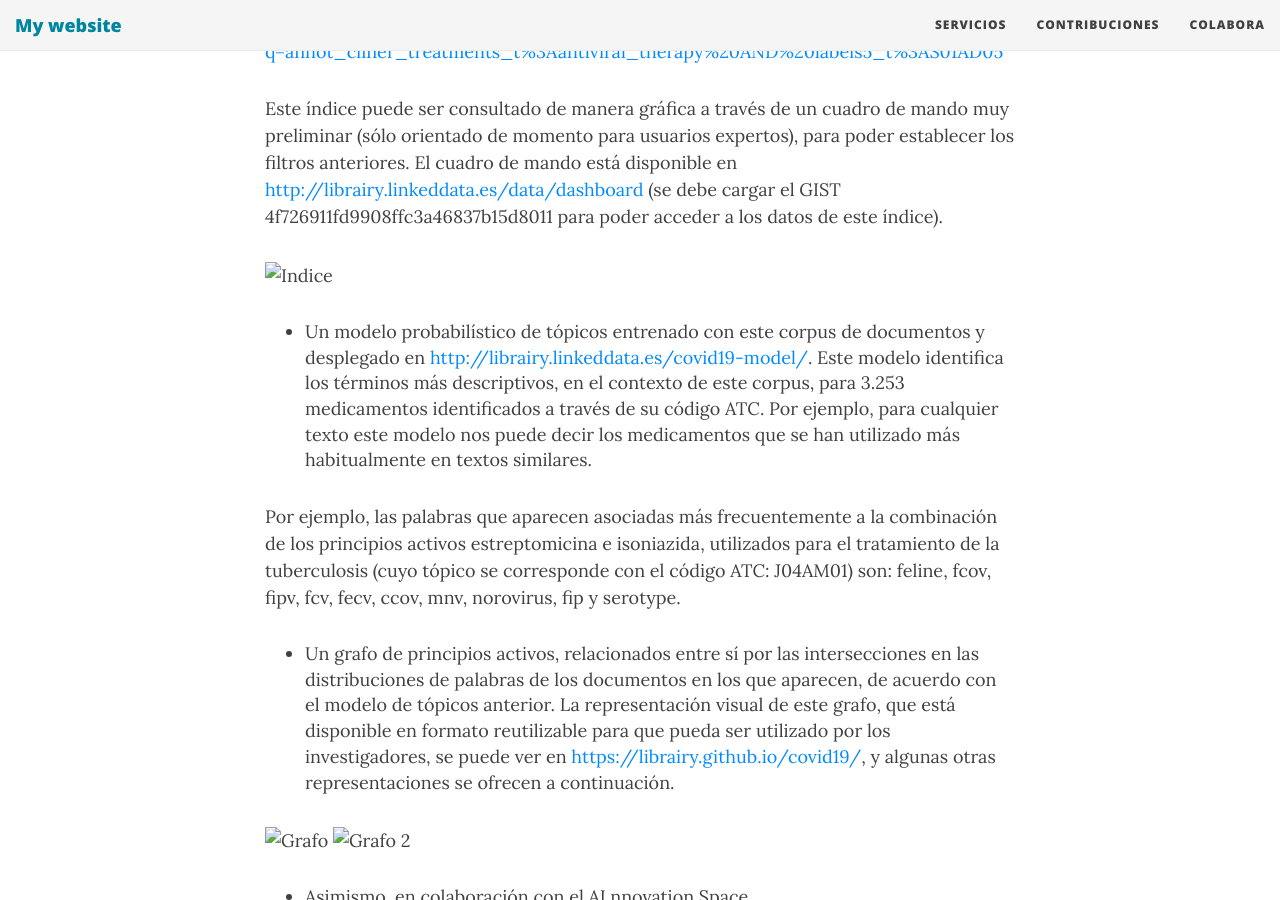
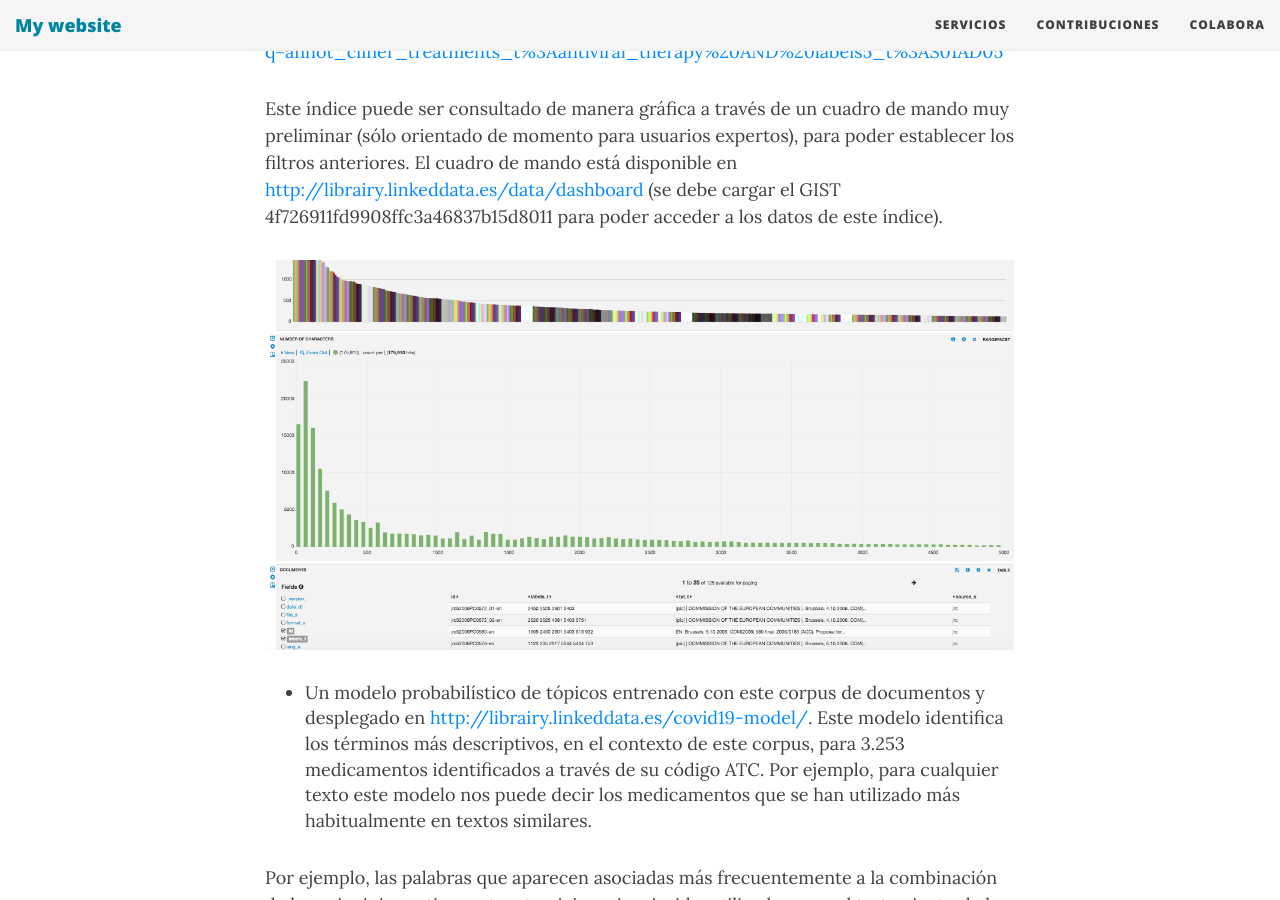
Before and after one commit to oeg-upm/covid19, a Jekyll site: the page built from servicios.md, in a window 1280 px wide and 900 px high, scrolled down 978 px. Built offline with Jekyll 4.4.1, drawn with Linux system fonts in a browser that asks for light colours; nearby versions of some CDN libraries.

Commit message:
Update servicios.md

```diff
--- a/servicios.md
+++ b/servicios.md
@@ -19,7 +19,7 @@ También se pueden hacer consultas más complejas, como la que permite buscar lo
 
 Este índice puede ser consultado de manera gráfica a través de un cuadro de mando muy preliminar (sólo orientado de momento para usuarios expertos), para poder establecer los filtros anteriores. El cuadro de mando está disponible en [http://librairy.linkeddata.es/data/dashboard](http://librairy.linkeddata.es/data/dashboard) (se debe cargar el GIST 4f726911fd9908ffc3a46837b15d8011 para poder acceder a los datos de este índice).
 
-![Indice](/img/solr.png "Indice")
+![Indice](/img/servicios/solr.png "Indice")
 
  * Un modelo probabilístico de tópicos entrenado con este corpus de documentos y desplegado en [http://librairy.linkeddata.es/covid19-model/](http://librairy.linkeddata.es/covid19-model/). Este modelo identifica los términos más descriptivos, en el contexto de este corpus, para 3.253 medicamentos identificados a través de su código ATC. Por ejemplo, para cualquier texto este modelo nos puede decir los medicamentos que se han utilizado más habitualmente en textos similares.
 
@@ -27,11 +27,11 @@ Por ejemplo, las palabras que aparecen asociadas más frecuentemente a la combin
 
  * Un grafo de principios activos, relacionados entre sí por las intersecciones en las distribuciones de palabras de los documentos en los que aparecen, de acuerdo con el modelo de tópicos anterior. La representación visual de este grafo, que está disponible en formato reutilizable para que pueda ser utilizado por los investigadores, se puede ver en [https://librairy.github.io/covid19/](https://librairy.github.io/covid19/), y algunas otras representaciones se ofrecen a continuación.
 
-![Grafo](img/graph-1.png "Grafo")
-![Grafo 2](img/graph-2.png "Grafo 2")
+![Grafo](/img/servicios/graph-1.png "Grafo")
+![Grafo 2](/img/servicios/graph-2.png "Grafo 2")
 
 * Asimismo, en colaboración con el AI.nnovation Space ([https://www.ainnovation.upm.es/](https://www.ainnovation.upm.es/)), estamos generando una interfaz de navegación que permita hacer búsquedas de palabras clave o términos compuestos generados automáticamente a partir de los textos, y navegar por los artículos científicos cuyo formato PDF está disponible de manera abierta. Por el momento, estos documentos representan una muy pequeña fracción de todos los artículos publicados en el corpus (menos del 3%), pero según se vayan liberando se irán incorporando al sistema. El sistema está disponible en [http://demo.inno.oeg-upm.net](http://demo.inno.oeg-upm.net).
 
 Por ejemplo, como se muestra en la figura, si se teclea la palabra “molecule”, el sistema sugiere, entre otros, los siguientes términos compuestos: “surface molecules”, “cell-adhesion molecules”, “biological macro-molecules”, lo que puede ayudar en dicha navegación.
 
-![Grafo 2](img/keyq.png "Grafo 2")
+![Grafo 2](/img/servicios/keyq.png "Grafo 2")
```
